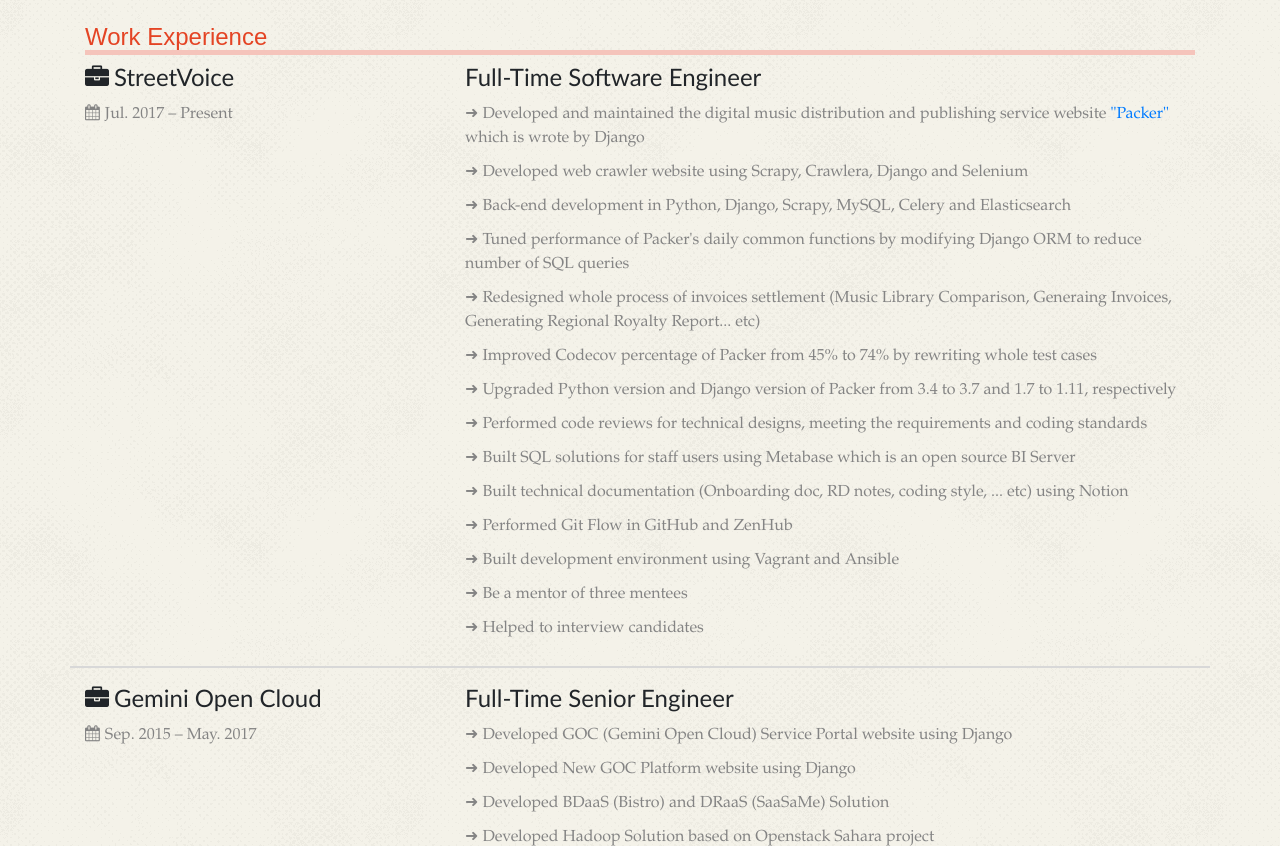
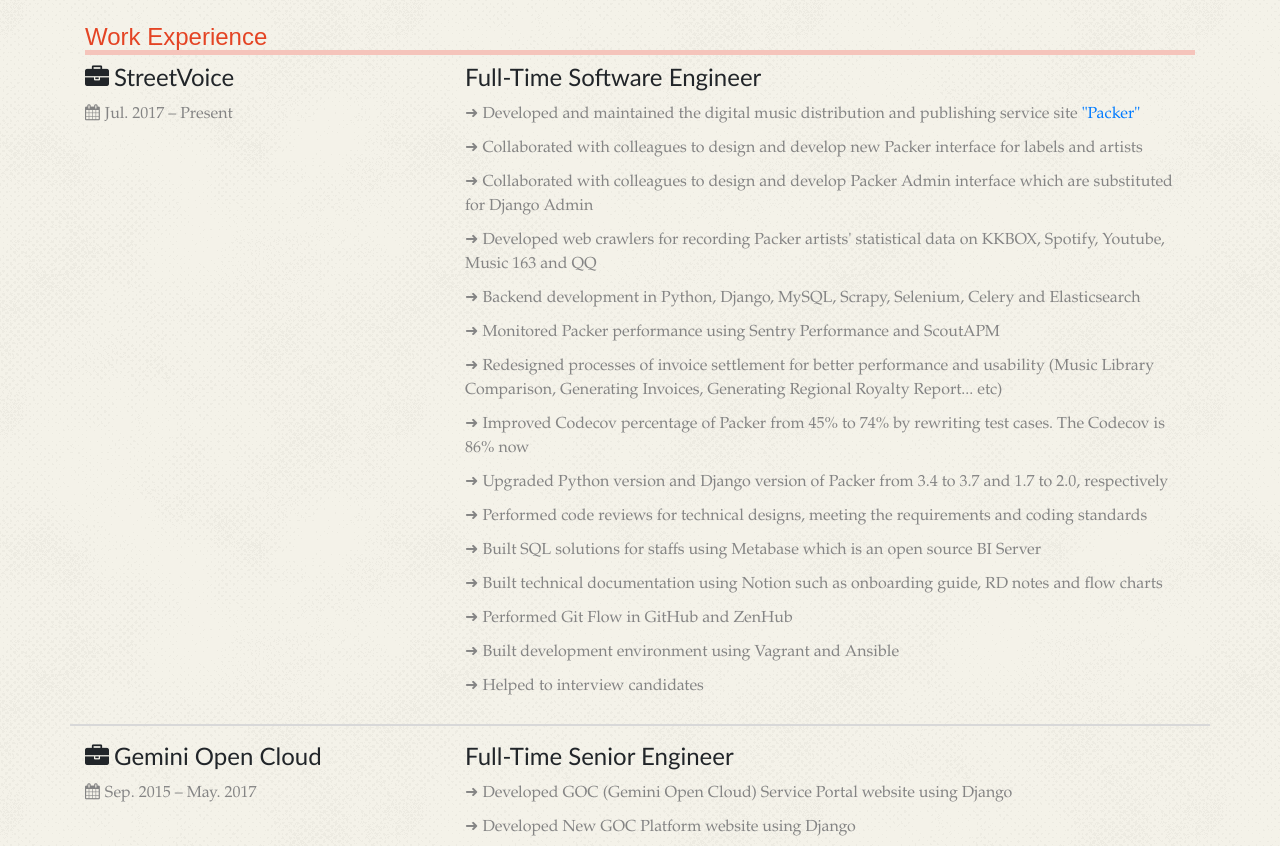
Before and after one commit to Robert-Chiang/RobertHWChiangFlask, a Flask app: page /resume in a window 1280 px wide. Shown: the part 56-902 px from the top of the page. Run offline with Flask 2, Linux system fonts and the light colour scheme; some libraries are stand-ins or nearby versions.

Commit message:
Update resume

```diff
--- a/hwchiang/templates/resume.html
+++ b/hwchiang/templates/resume.html
@@ -20,19 +20,20 @@
             </div>
             <div class="col-md-8 work_content">
                 <h4>Full-Time Software Engineer</h4>
-                <p>Developed and maintained the digital music distribution and publishing service website <a href="https://packer.streetvoice.com/" target="_blank">"Packer"</a> which is wrote by Django</p>
-                <p>Developed web crawler website using Scrapy, Crawlera, Django and Selenium</p>
-                <p>Back-end development in Python, Django, Scrapy, MySQL, Celery and Elasticsearch</p>
-                <p>Tuned performance of Packer's daily common functions by modifying Django ORM to reduce number of SQL queries</p>
-                <p>Redesigned whole process of invoices settlement (Music Library Comparison, Generaing Invoices, Generating Regional Royalty Report... etc)</p>
-                <p>Improved Codecov percentage of Packer from 45% to 74% by rewriting whole test cases</p>
-                <p>Upgraded Python version and Django version of Packer from 3.4 to 3.7 and 1.7 to 1.11, respectively</p>
+                <p>Developed and maintained the digital music distribution and publishing service site <a href="https://packer.streetvoice.com/" target="_blank">"Packer"</a></p>
+                <p>Collaborated with colleagues to design and develop new Packer interface for labels and artists</p>
+                <p>Collaborated with colleagues to design and develop Packer Admin interface which are substituted for Django Admin</p>
+                <p>Developed web crawlers for recording Packer artists' statistical data on KKBOX, Spotify, Youtube, Music 163 and QQ</p>
+                <p>Backend development in Python, Django, MySQL, Scrapy, Selenium, Celery and Elasticsearch</p>
+                <p>Monitored Packer performance using Sentry Performance and ScoutAPM</p>
+                <p>Redesigned processes of invoice settlement for better performance and usability (Music Library Comparison, Generating Invoices, Generating Regional Royalty Report... etc)</p>
+                <p>Improved Codecov percentage of Packer from 45% to 74% by rewriting test cases. The Codecov is 86% now</p>
+                <p>Upgraded Python version and Django version of Packer from 3.4 to 3.7 and 1.7 to 2.0, respectively</p>
                 <p>Performed code reviews for technical designs, meeting the requirements and coding standards</p>
-                <p>Built SQL solutions for staff users using Metabase which is an open source BI Server</p>
-                <p>Built technical documentation (Onboarding doc, RD notes, coding style, ... etc) using Notion</p>
+                <p>Built SQL solutions for staffs using Metabase which is an open source BI Server</p>
+                <p>Built technical documentation using Notion such as onboarding guide, RD notes and flow charts</p>
                 <p>Performed Git Flow in GitHub and ZenHub</p>
                 <p>Built development environment using Vagrant and Ansible</p>
-                <p>Be a mentor of three mentees</p>
                 <p>Helped to interview candidates</p>
                 <hr class="d-block d-sm-none">
             </div>
```
